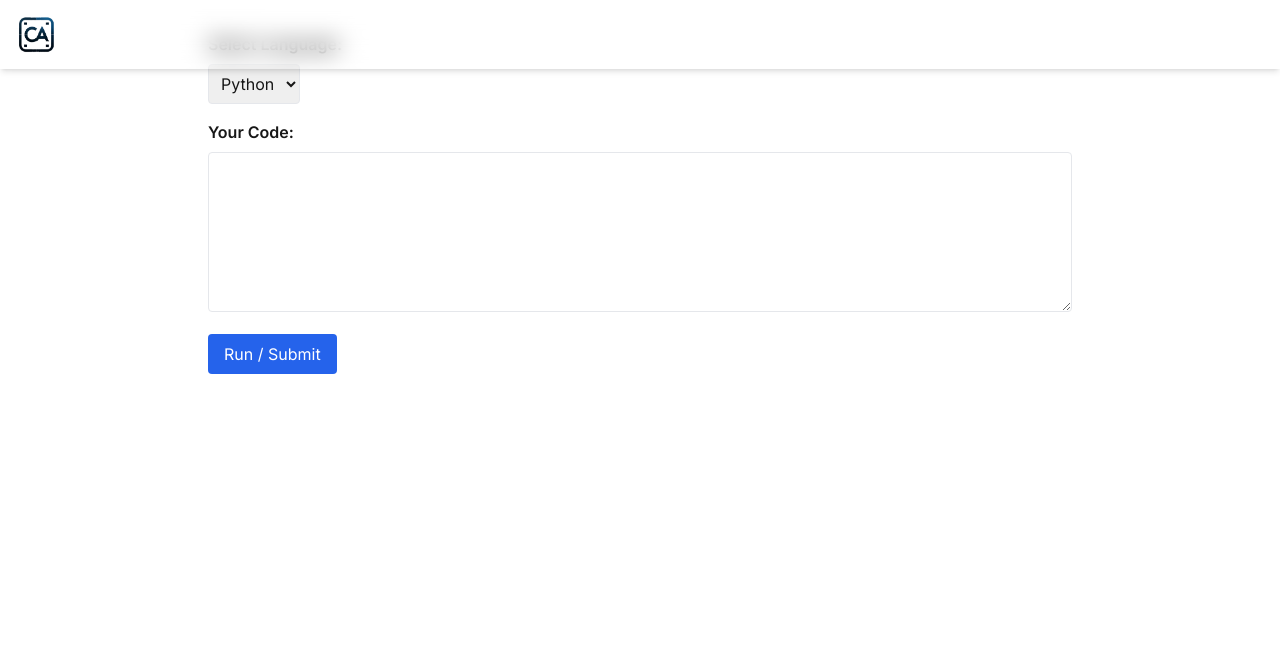
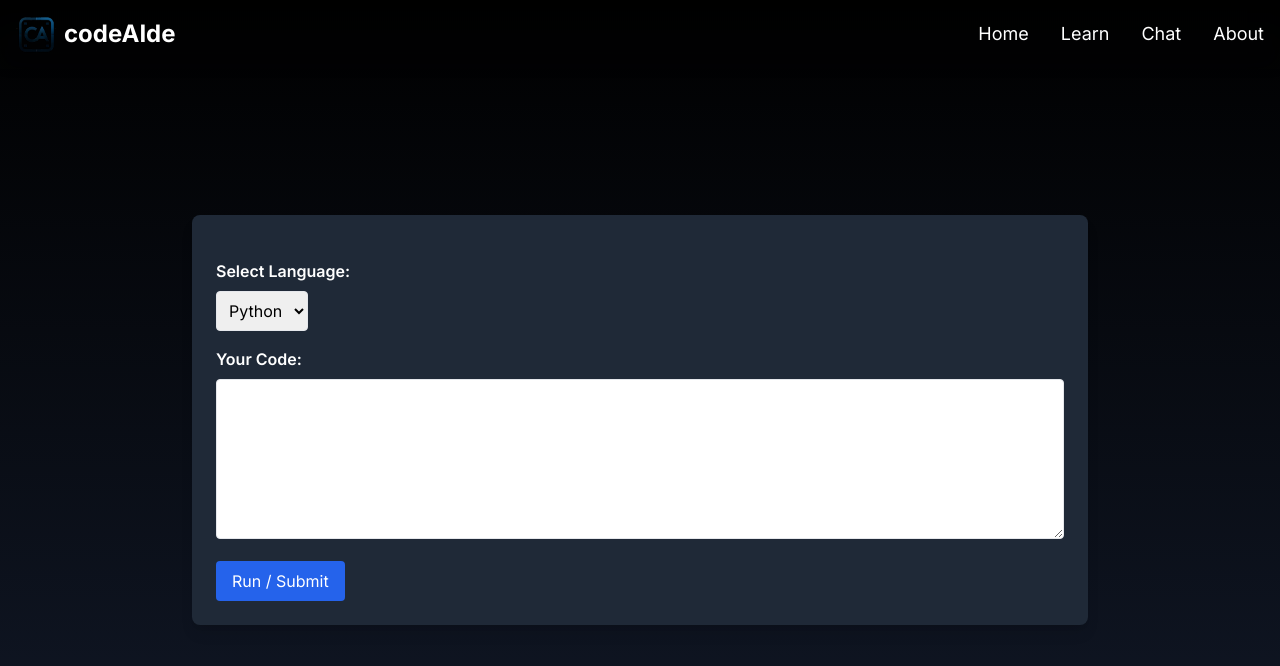
Before and after one commit to Arkaeyuh/codeAIde, a Next.js app: page /lessons/1 in a window 1280 px wide. Shown: the top 666 px of the page. Built offline with nearby package versions, Linux system fonts and the light colour scheme; no server answers; the database is empty.

Commit message:
final changes

```diff
--- /dev/null
+++ b/app/api/auth/[...nextauth]/route.ts
@@ -0,0 +1,8 @@
+// app/api/auth/[...nextauth]/route.ts
+import NextAuth from "next-auth";
+import { authOptions } from "@/lib/auth";
+
+const handler = NextAuth(authOptions);
+
+// Export NextAuth as GET and POST
+export { handler as GET, handler as POST };
--- a/app/lessons/[lessonId]/page.tsx
+++ b/app/lessons/[lessonId]/page.tsx
@@ -49,12 +49,13 @@
   }
 
   return (
-    <div className="max-w-4xl mx-auto p-4">
-      <h1 className="text-2xl font-bold mb-2">{lesson.title}</h1>
-      <p className="mb-4 whitespace-pre-wrap">{lesson.content}</p>
+    <section className="relative flex flex-col items-center justify-center min-h-screen px-6 bg-gradient-to-b from-black to-gray-900 text-black pt-10">
+      <div className="w-full max-w-4xl bg-gray-800 p-6 rounded-lg shadow-lg">
+        <h1 className="text-3xl font-bold mb-5 text-white">{lesson.title}</h1>
+        <p className="text-gray-400 mb-4 whitespace-pre-wrap">{lesson.content}</p>
 
         <div className="mb-4">
-        <label className="block mb-2 font-semibold">Select Language:</label>
+          <label className="block mb-2 font-semibold text-white">Select Language:</label>
           <select
             className="border p-2 rounded"
             value={language}
@@ -67,7 +68,7 @@
         </div>
 
         <div className="mb-4">
-        <label className="block mb-2 font-semibold">Your Code:</label>
+          <label className="block mb-2 font-semibold text-white">Your Code:</label>
           <textarea
             className="w-full h-40 border p-2 rounded"
             value={code}
@@ -89,5 +90,6 @@
           </div>
         )}
       </div>
+    </section>
   );
 }
--- a/app/login/page.tsx
+++ b/app/login/page.tsx
@@ -25,7 +25,7 @@
     if (result?.error) {
       setError("Invalid email or password");
     } else {
-      router.push("/learn");
+      router.push("/lessons");
     }
   }
 
```
Lines whose indentation alone changed are shown as unchanged.
